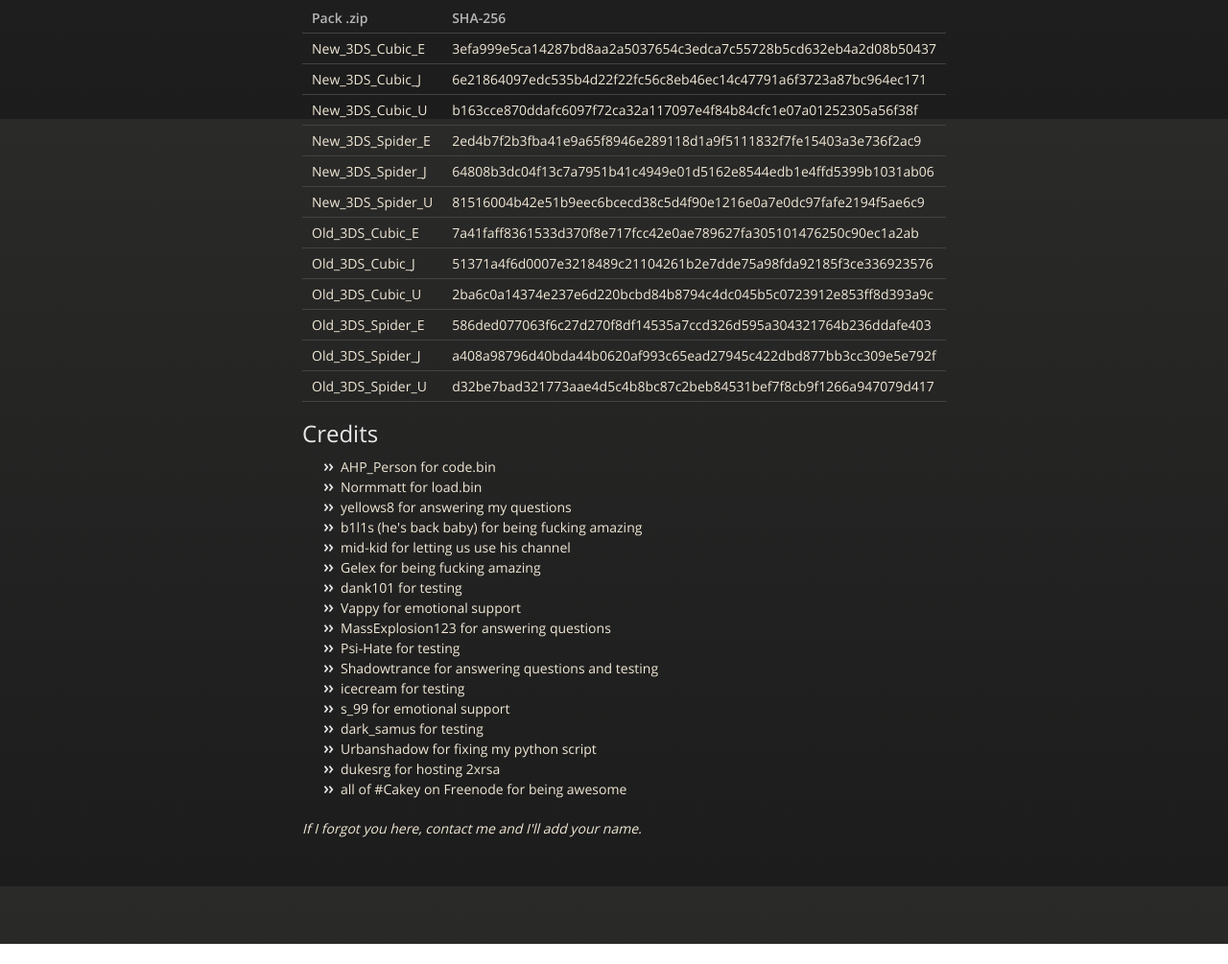
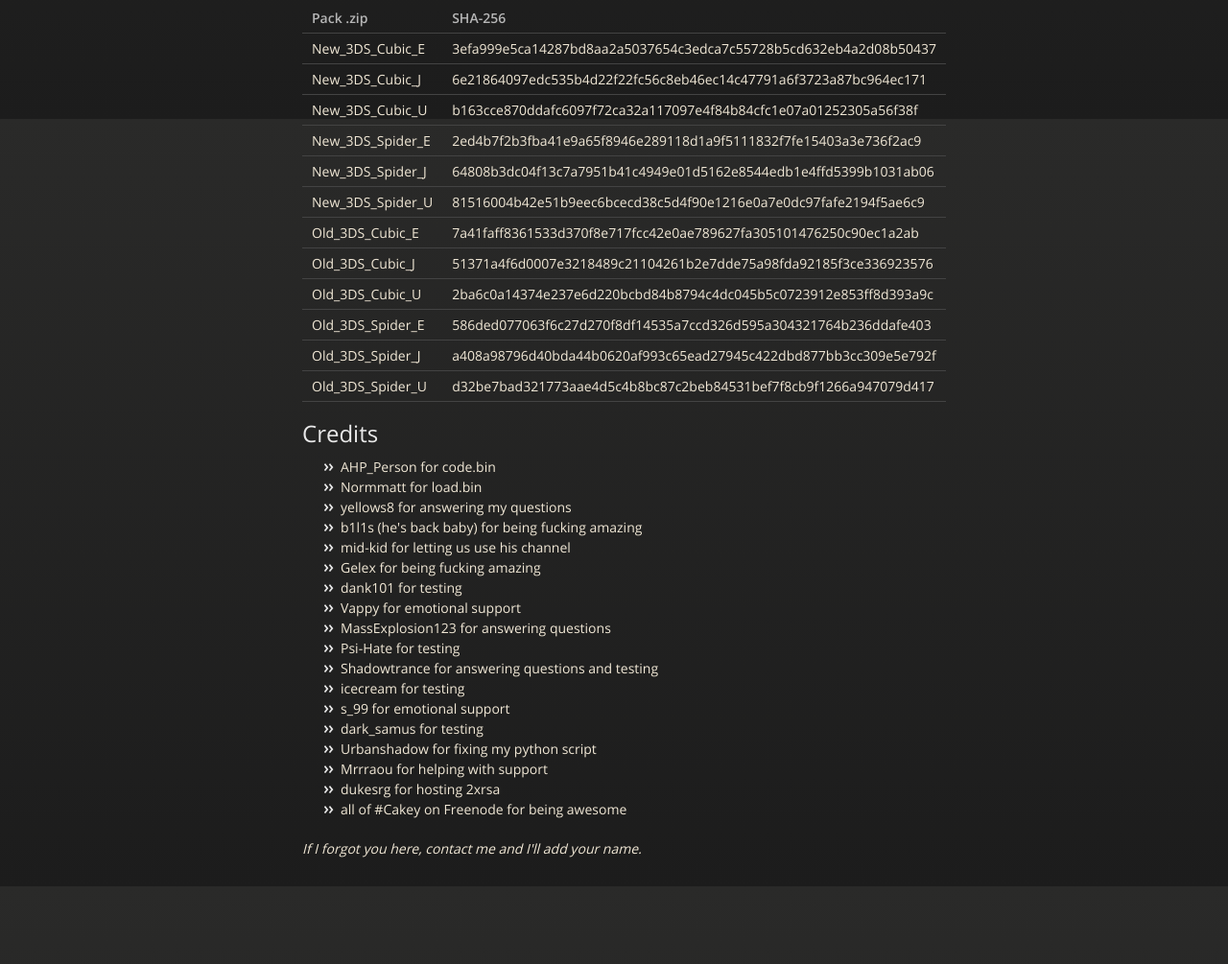
Before and after one commit to lesswind/OTP, a plain HTML site: page index.html in a window 1280 px wide. Shown: the part 1476-2481 px from the top of the page at 96% size. Before the commit the page ends 2460 px from the top, so only its background shows below. Drawn offline with nearby package versions, Linux system fonts and the light colour scheme.

```diff
--- a/index.html
+++ b/index.html
@@ -178,6 +178,7 @@
 <li>s_99 for emotional support</li>
 <li>dark_samus for testing</li>
 <li>Urbanshadow for fixing my python script</li>
+<li>Mrrraou for helping with support</li>
 <li>dukesrg for hosting 2xrsa</li>
 <li>all of #Cakey on Freenode for being awesome</li>
 </ul>
```
Also changed, not shown: params.json (+1 -1 lines).
